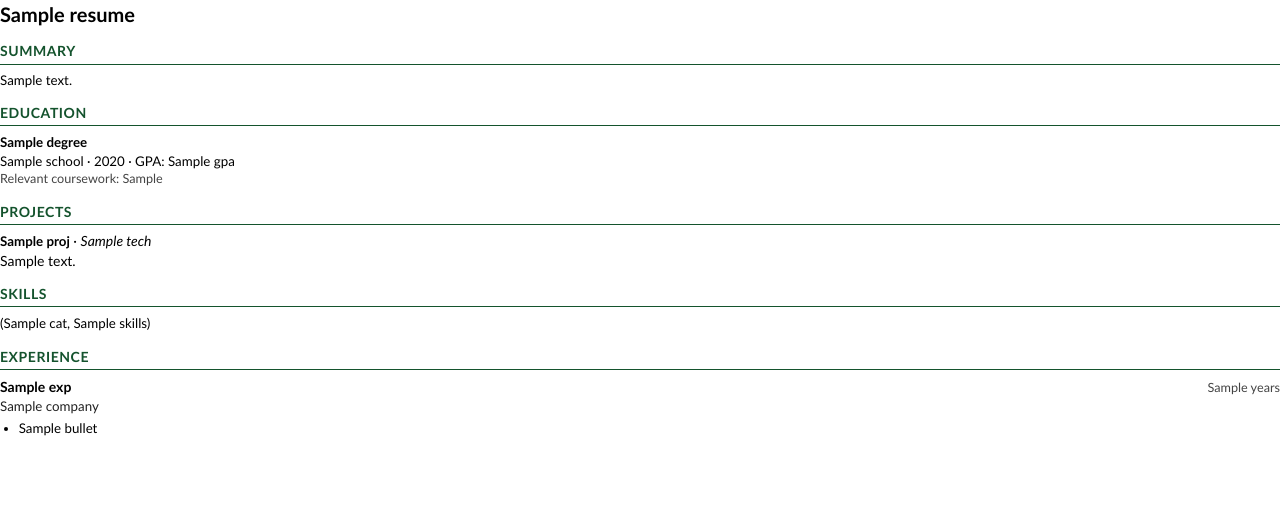
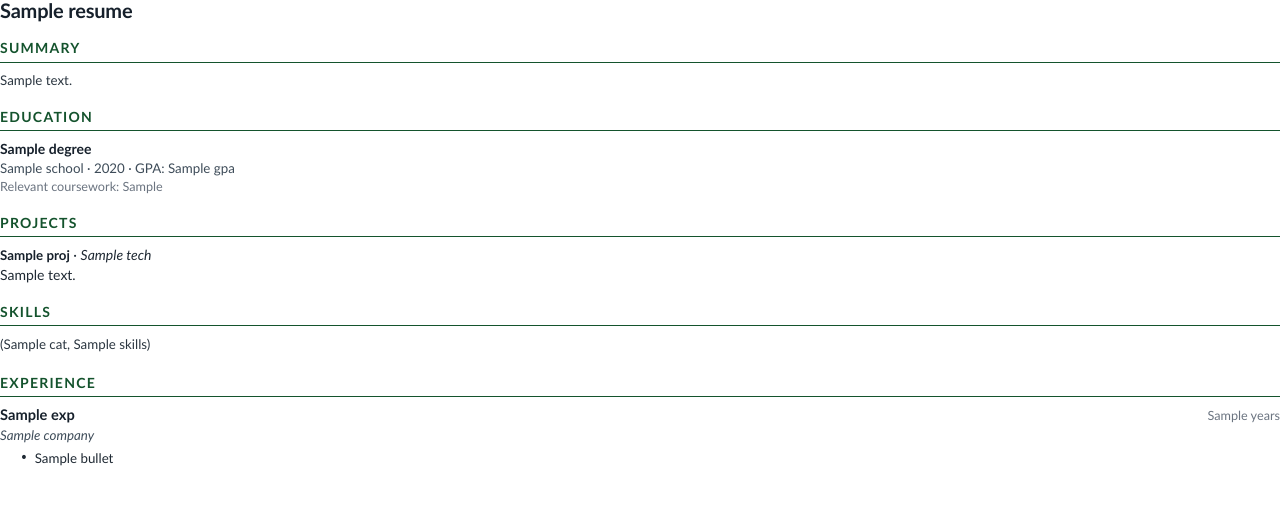
Before and after one commit to maksimabramov105-dotcom/Micro-SaaS-Starter-Kit, a Python web app: template worker/worker/templates/resumes/new_grad.html in a window 1280 px wide. Shown: the top 505 px of the page. Run offline with Jinja, Linux system fonts and the light colour scheme; the template is opened without the code that fills it: most values are stand-ins (such as "Sample title", 1, 10 or a date in 2020).

Commit message:
fix(resume): distinct professional PDF templates + faster, font-correct render
Three user-reported issues, one root cause cluster:

1) Download slow + 3) text looks small/unprofessional: the worker runs as a
   non-root user with HOME=/nonexistent and no XDG_CACHE_HOME, so fontconfig
   could not cache and re-scanned fonts on every render ("No writable cache
   directories") — slow and noisy. Only fonts-liberation was installed, so the
   templates' Calibri/Garamond/Helvetica all collapsed to one fallback face.
   Fix: install real open fonts (Carlito≈Calibri, EB Garamond, Caladea, DejaVu),
   run fc-cache at build, and set HOME/XDG_CACHE_HOME to a writable dir. Renders
   are now ~180-375ms with no errors, and _common.css is retuned for a polished
   look (larger name, clearer hierarchy, italic company, better spacing, a
   font-independent round bullet that no longer breaks under serif faces).

2) Templates all looked identical: every download requested the default
   modern_minimalist because the picker only updated local state and the user
   had to click "Save template" before "Download". Now selecting a template
   auto-saves AND the Download link carries ?template=<id> (honored by the PDF
   route over the saved value), so the downloaded PDF always matches the
   selection. With real fonts loaded the five templates are now visibly
   distinct (sans / centered serif / dense / blue-accent / green new-grad).

All templates remain single-column, real-text, standard section names (ATS-safe).

Co-Authored-By: Claude Opus 4.8 <noreply@anthropic.com>

```diff
--- a/worker/worker/templates/resumes/_common.css
+++ b/worker/worker/templates/resumes/_common.css
@@ -1,9 +1,12 @@
-/* _common.css — shared ATS-safe print CSS for all resume templates */
+/* _common.css — shared ATS-safe print CSS for all resume templates.
+ * Single column, real text, standard section names → ATS-parseable, while the
+ * typography below is tuned to read as polished/professional (per-template
+ * files override fonts + accent colour). */
 
 /* Page setup */
 @page {
     size: Letter;
-    margin: 0.55in 0.6in;
+    margin: 0.5in 0.62in;
 }
 
 /* Reset */
@@ -14,14 +17,16 @@
 }
 
 body {
-    font-size: 11pt;
-    line-height: 1.4;
-    color: #000;
+    font-family: Carlito, Calibri, "DejaVu Sans", Arial, sans-serif;
+    font-size: 10.5pt;
+    line-height: 1.42;
+    color: #1f2933;
     background: #fff;
     -webkit-print-color-adjust: exact;
+    print-color-adjust: exact;
 }
 
-/* Single-column layout — no flexbox columns, no tables */
+/* Single-column layout — no multi-column, no tables */
 .resume {
     width: 100%;
     max-width: 100%;
@@ -29,116 +34,145 @@ body {
 
 /* Contact block — always at top of body, NOT in <header> */
 .contact-block {
-    margin-bottom: 10pt;
+    margin-bottom: 12pt;
 }
 
 .contact-block h1 {
-    font-size: 16pt;
-    font-weight: bold;
-    margin-bottom: 3pt;
+    font-size: 23pt;
+    font-weight: 700;
+    letter-spacing: -0.01em;
+    line-height: 1.05;
+    margin-bottom: 4pt;
+    color: #16202b;
 }
 
 .contact-block .contact-line {
     font-size: 9.5pt;
-    color: #333;
+    color: #52606d;
+    letter-spacing: 0.01em;
 }
 
 /* Section headings — exact ATS-parseable names */
 .section-heading {
     font-size: 11pt;
-    font-weight: bold;
+    font-weight: 700;
     text-transform: uppercase;
-    letter-spacing: 0.04em;
-    border-bottom: 1pt solid #000;
-    padding-bottom: 2pt;
-    margin-top: 10pt;
-    margin-bottom: 5pt;
+    letter-spacing: 0.09em;
+    color: #16202b;
+    border-bottom: 1.25pt solid #16202b;
+    padding-bottom: 2.5pt;
+    margin-top: 13pt;
+    margin-bottom: 6pt;
+    page-break-after: avoid;
+}
+
+/* Summary */
+.summary-text {
+    font-size: 10.5pt;
+    line-height: 1.46;
+    color: #2b3640;
 }
 
 /* Experience entries */
 .exp-entry {
-    margin-bottom: 7pt;
+    margin-bottom: 9pt;
+    page-break-inside: avoid;
 }
 
 .exp-header {
     display: flex;
     justify-content: space-between;
     align-items: baseline;
+    gap: 10pt;
 }
 
 .exp-title {
-    font-weight: bold;
-    font-size: 10.5pt;
+    font-weight: 700;
+    font-size: 11pt;
+    color: #16202b;
 }
 
 .exp-dates {
     font-size: 9.5pt;
-    color: #444;
+    color: #6b7480;
     white-space: nowrap;
 }
 
 .exp-company {
     font-size: 10pt;
-    color: #222;
+    font-style: italic;
+    color: #3e4c59;
     margin-bottom: 3pt;
 }
 
-/* Bullet list */
+/* Bullet list — render the marker via ::before in a sans font so the bullet is
+ * a clean round dot in every template (serif fonts like EB Garamond render the
+ * default disc marker as a stray glyph). */
 ul.bullets {
-    margin-left: 14pt;
-    margin-top: 2pt;
+    margin-left: 0;
+    margin-top: 3pt;
+    padding-left: 15pt;
+    list-style: none;
 }
 
 ul.bullets li {
     font-size: 10pt;
-    margin-bottom: 1.5pt;
-    line-height: 1.35;
+    margin-bottom: 2.5pt;
+    line-height: 1.4;
+    position: relative;
+    padding-left: 11pt;
+}
+
+ul.bullets li::before {
+    content: "•";
+    position: absolute;
+    left: 0;
+    font-family: "DejaVu Sans", "Liberation Sans", sans-serif;
+    color: inherit;
 }
 
 /* Education */
 .edu-entry {
-    margin-bottom: 5pt;
+    margin-bottom: 6pt;
+    page-break-inside: avoid;
 }
 
 .edu-degree {
-    font-weight: bold;
-    font-size: 10pt;
+    font-weight: 700;
+    font-size: 10.5pt;
+    color: #16202b;
 }
 
 .edu-school {
     font-size: 10pt;
+    color: #3e4c59;
 }
 
 .edu-year {
     font-size: 9.5pt;
-    color: #444;
+    color: #6b7480;
 }
 
 /* Skills */
 .skills-block {
     font-size: 10pt;
-    line-height: 1.5;
+    line-height: 1.6;
+    color: #2b3640;
 }
 
 .skill-category {
-    font-weight: bold;
+    font-weight: 700;
+    color: #16202b;
 }
 
 /* Projects */
 .proj-entry {
-    margin-bottom: 5pt;
+    margin-bottom: 6pt;
+    page-break-inside: avoid;
 }
 
 .proj-name {
-    font-weight: bold;
+    font-weight: 700;
     font-size: 10pt;
+    color: #16202b;
 }
-
-/* Avoid orphaned headings */
-.section-heading {
-    page-break-after: avoid;
-}
-
-.exp-entry, .edu-entry, .proj-entry {
-    page-break-inside: avoid;
-}
--- a/worker/worker/templates/resumes/classic_executive.html
+++ b/worker/worker/templates/resumes/classic_executive.html
@@ -5,8 +5,8 @@
 <style>
 {% include '_common.css' %}
 
-/* Classic Executive — Garamond/Georgia, traditional, no color */
-body { font-family: Garamond, Georgia, 'Times New Roman', Times, serif; }
+/* Classic Executive — EB Garamond serif, traditional, no color */
+body { font-family: "EB Garamond", Garamond, "Liberation Serif", Georgia, serif; font-size: 11.5pt; }
 
 .contact-block h1 {
     font-size: 18pt;
--- a/worker/worker/templates/resumes/creative_accent.html
+++ b/worker/worker/templates/resumes/creative_accent.html
@@ -5,8 +5,8 @@
 <style>
 {% include '_common.css' %}
 
-/* Creative Accent — Calibri, single accent colour, still single-column/ATS-safe */
-body { font-family: Calibri, Arial, Helvetica, sans-serif; }
+/* Creative Accent — Carlito, single accent colour, still single-column/ATS-safe */
+body { font-family: Carlito, Calibri, "DejaVu Sans", Arial, sans-serif; }
 
 .contact-block {
     border-left: 3pt solid #2563eb;
--- a/worker/worker/templates/resumes/modern_minimalist.html
+++ b/worker/worker/templates/resumes/modern_minimalist.html
@@ -5,8 +5,8 @@
 <style>
 {% include '_common.css' %}
 
-/* Modern Minimalist — Calibri/Arial, thin accent line */
-body { font-family: Calibri, Arial, Helvetica, sans-serif; }
+/* Modern Minimalist — Carlito (Calibri-metric), thin accent line */
+body { font-family: Carlito, Calibri, "DejaVu Sans", Arial, sans-serif; }
 
 .contact-block h1 { color: #1a1a2e; }
 
--- a/worker/worker/templates/resumes/new_grad.html
+++ b/worker/worker/templates/resumes/new_grad.html
@@ -5,8 +5,8 @@
 <style>
 {% include '_common.css' %}
 
-/* New Grad — Calibri, Education + Projects top-loaded, compact */
-body { font-family: Calibri, Arial, Helvetica, sans-serif; font-size: 10.5pt; }
+/* New Grad — Carlito, Education + Projects top-loaded, compact */
+body { font-family: Carlito, Calibri, "DejaVu Sans", Arial, sans-serif; font-size: 10.5pt; }
 
 .contact-block h1 { font-size: 15pt; }
 
--- a/worker/worker/templates/resumes/tech_compact.html
+++ b/worker/worker/templates/resumes/tech_compact.html
@@ -5,9 +5,9 @@
 <style>
 {% include '_common.css' %}
 
-/* Tech Compact — Helvetica/Arial 10pt, dense, optimised for engineers */
+/* Tech Compact — DejaVu/Liberation Sans 10pt, dense, optimised for engineers */
 body {
-    font-family: Helvetica, Arial, sans-serif;
+    font-family: "DejaVu Sans", "Liberation Sans", Helvetica, Arial, sans-serif;
     font-size: 10pt;
     line-height: 1.3;
 }
```
Also changed, not shown: app/api/resumes/[id]/pdf/route.ts (+19 -3 lines), components/resume/TemplatePicker.tsx (+22 -22 lines), 1 other file.
